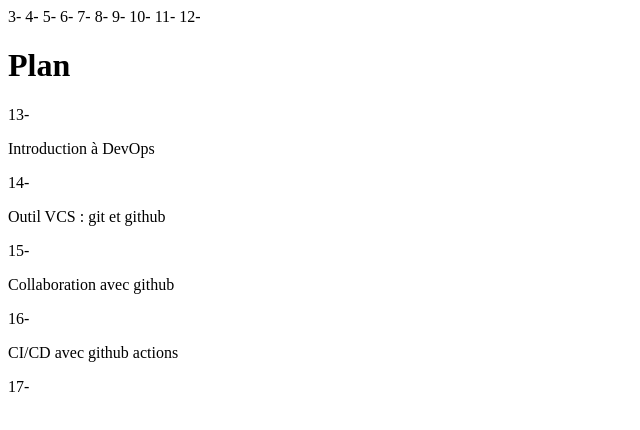
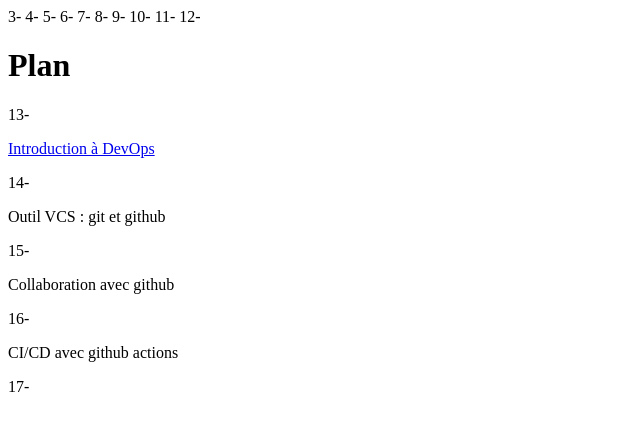
Before and after one commit to credomdh/Estya, a plain HTML site: page index.html in a window 1280 px wide. Shown: the whole page, without its empty margins (0-640 px from the left). Drawn offline with Linux system fonts and the light colour scheme.

Commit message:
Enregistrement des modifications

```diff
--- a/index.html
+++ b/index.html
@@ -8,7 +8,7 @@
 10-	  </head>
 11-	  <body>
 12-	    <h1>Plan</h1>
-13-	    <p>Introduction à DevOps</p>
+13-	    <p><a href="./intro.html">Introduction à DevOps</a></p>
 14-	    <p>Outil VCS : git et github</p>
 15-	    <p>Collaboration avec github</p>
 16-	    <p>CI/CD avec github actions</p>
```
Also changed, not shown: 1 other file.
